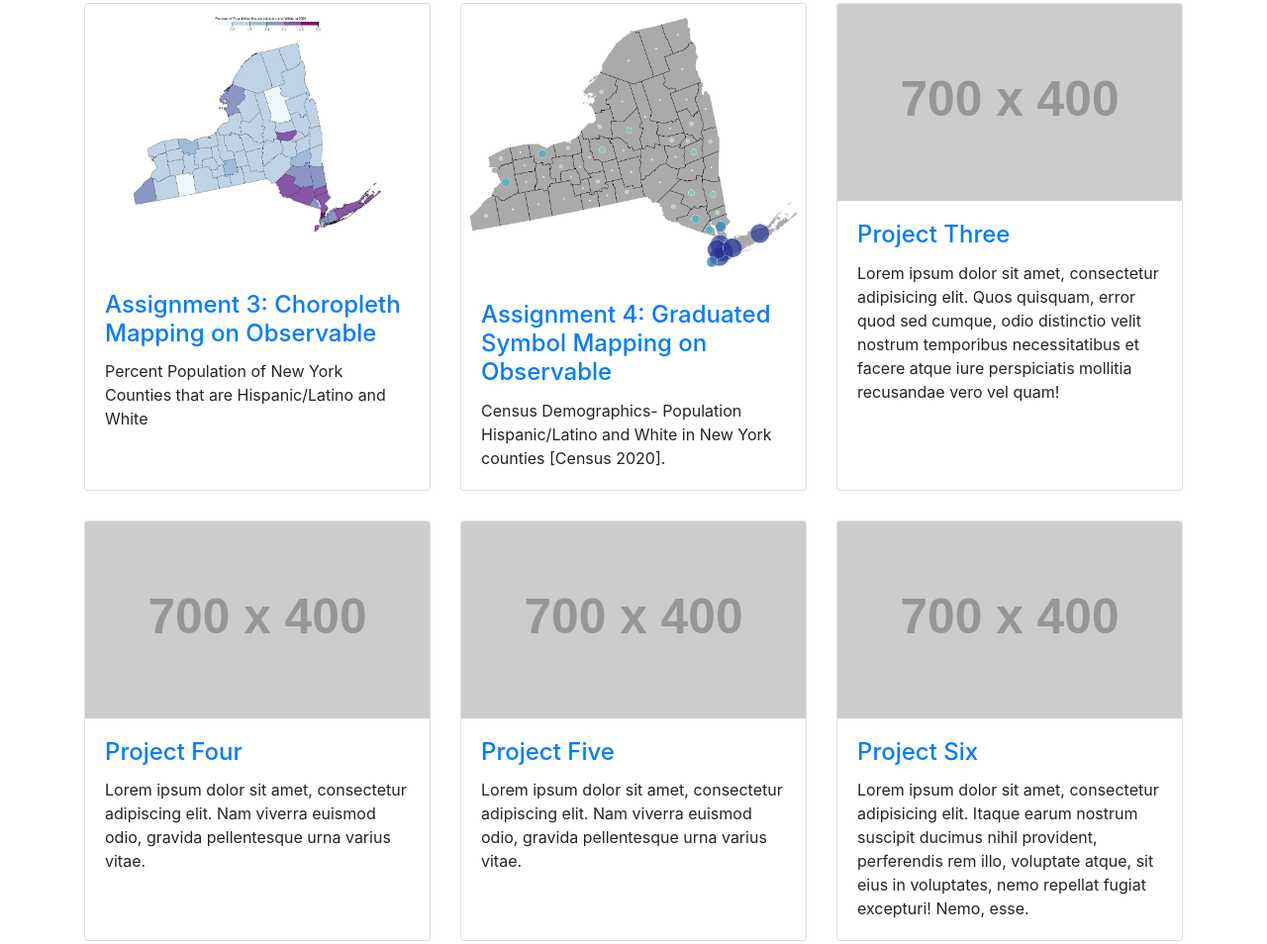
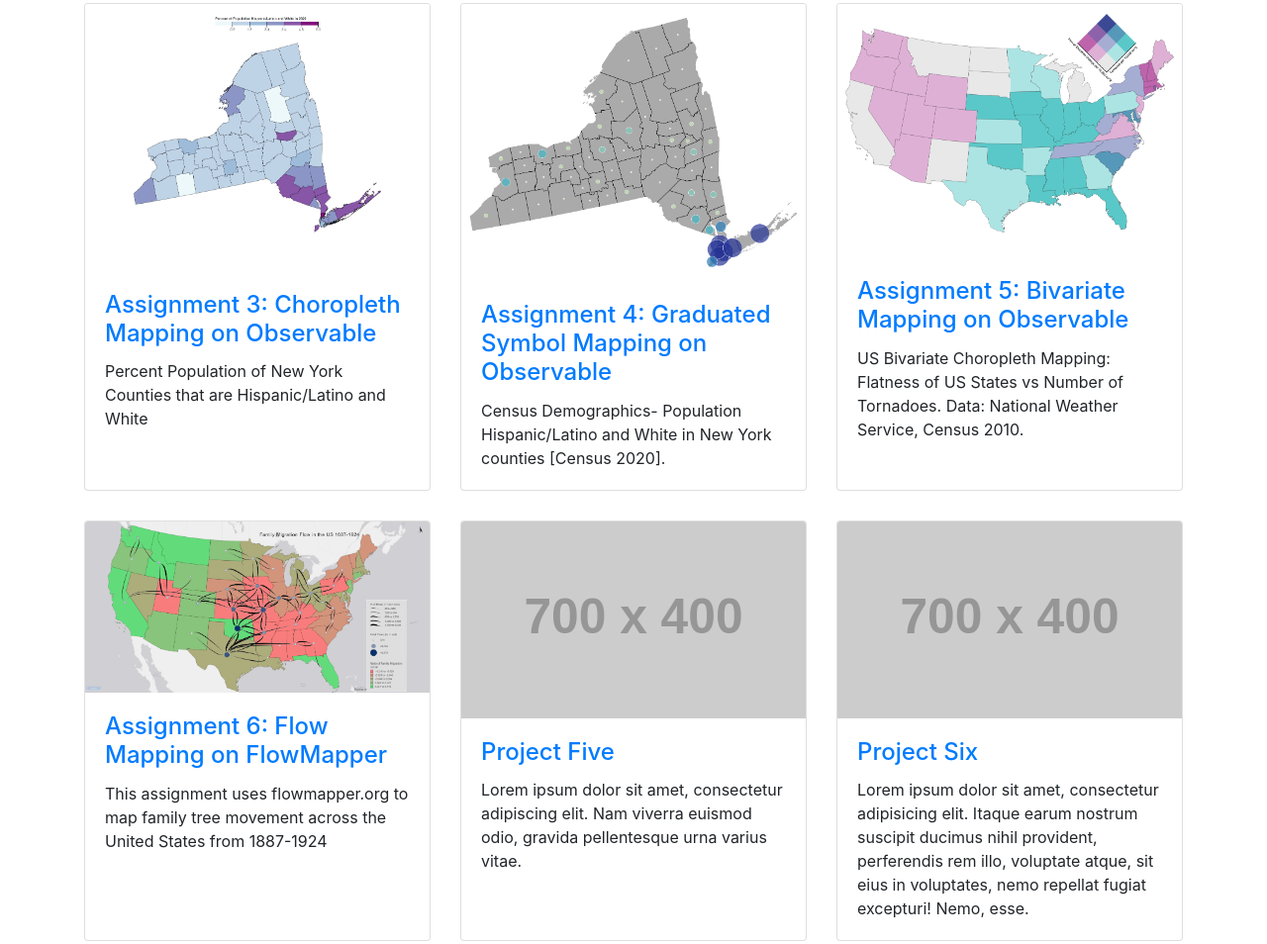
Before and after one commit to owhiting4/Geovisualization-Portfolio, a website: page index.html in a window 1280 px wide. Shown: the part 149-1103 px from the top of the page at 99% size. Drawn offline with Linux system fonts and the light colour scheme; placeholder pictures from the web are drawn by us.

Commit message:
flowmap assignment, styles sheet, portrait added

```diff
--- a/index.html
+++ b/index.html
@@ -81,23 +81,23 @@
         </div>
         <div class="col-lg-4 col-sm-6 portfolio-item">
           <div class="card h-100">
-            <a href="#"><img class="card-img-top" src="http://placehold.it/700x400" alt=""></a>
+            <a href="#"><img class="card-img-top" src="images/bivariate.png" alt=""></a>
             <div class="card-body">
               <h4 class="card-title">
-                <a href="#">Project Three</a>
+                <a href="https://observablehq.com/d/19c902145bf4ca07">Assignment 5: Bivariate Mapping on Observable</a>
               </h4>
-              <p class="card-text">Lorem ipsum dolor sit amet, consectetur adipisicing elit. Quos quisquam, error quod sed cumque, odio distinctio velit nostrum temporibus necessitatibus et facere atque iure perspiciatis mollitia recusandae vero vel quam!</p>
+              <p class="card-text">US Bivariate Choropleth Mapping: Flatness of US States vs Number of Tornadoes. Data: National Weather Service, Census 2010.</p>
             </div>
           </div>
         </div>
         <div class="col-lg-4 col-sm-6 portfolio-item">
           <div class="card h-100">
-            <a href="#"><img class="card-img-top" src="http://placehold.it/700x400" alt=""></a>
+            <a href="#"><img class="card-img-top" src="images/flowmap.png" alt=""></a>
             <div class="card-body">
               <h4 class="card-title">
-                <a href="#">Project Four</a>
+                <a href="flowmapA6.html">Assignment 6: Flow Mapping on FlowMapper</a>
               </h4>
-              <p class="card-text">Lorem ipsum dolor sit amet, consectetur adipiscing elit. Nam viverra euismod odio, gravida pellentesque urna varius vitae.</p>
+              <p class="card-text">This assignment uses flowmapper.org to map family tree movement across the United States from 1887-1924</p>
             </div>
           </div>
         </div>
```
Also changed, not shown: flowmapA6.html (added, +15 -0 lines), shortbio.html (+1 -1 lines), css/styles.css (added), images/OliviaWhitingPortrait.jpg (added).
